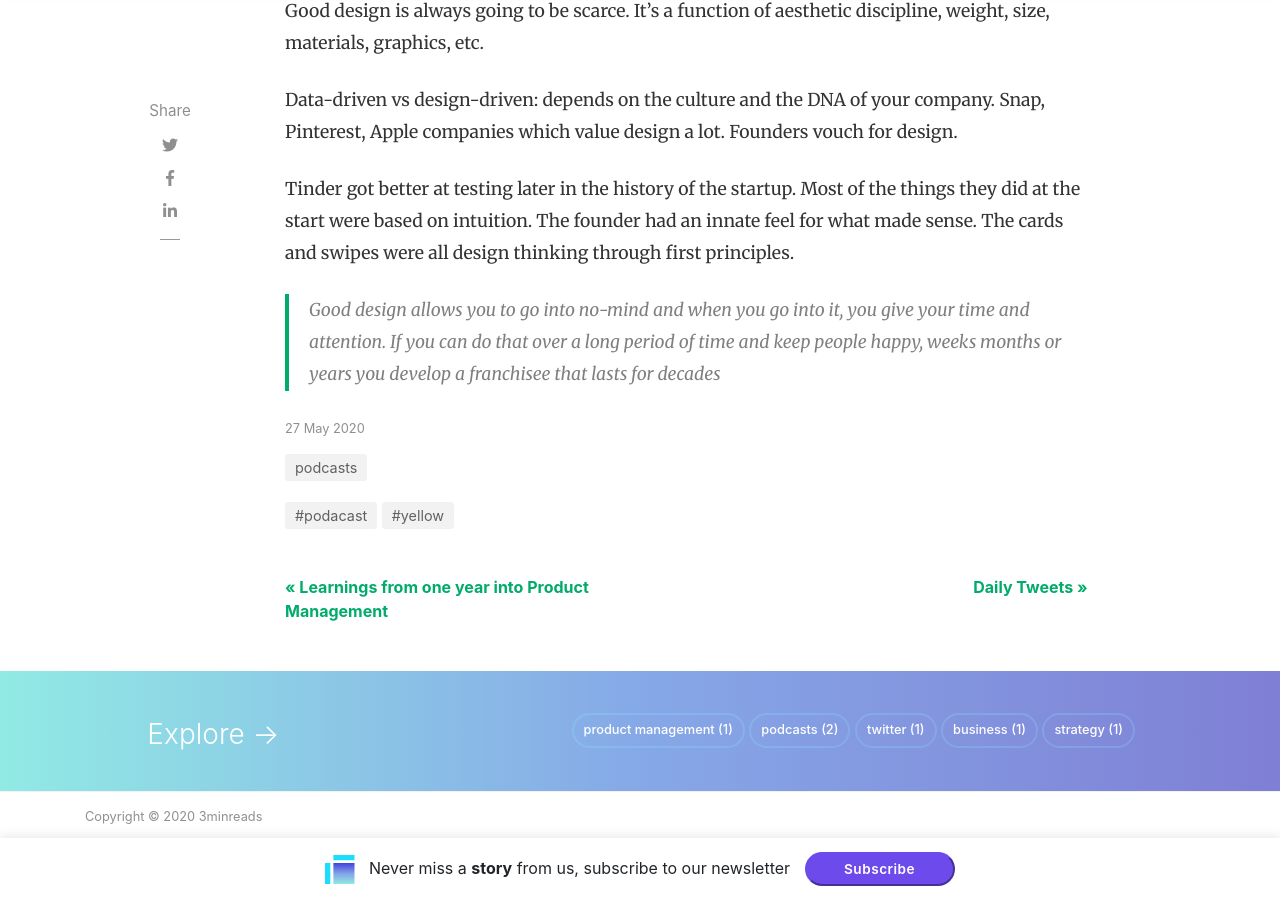
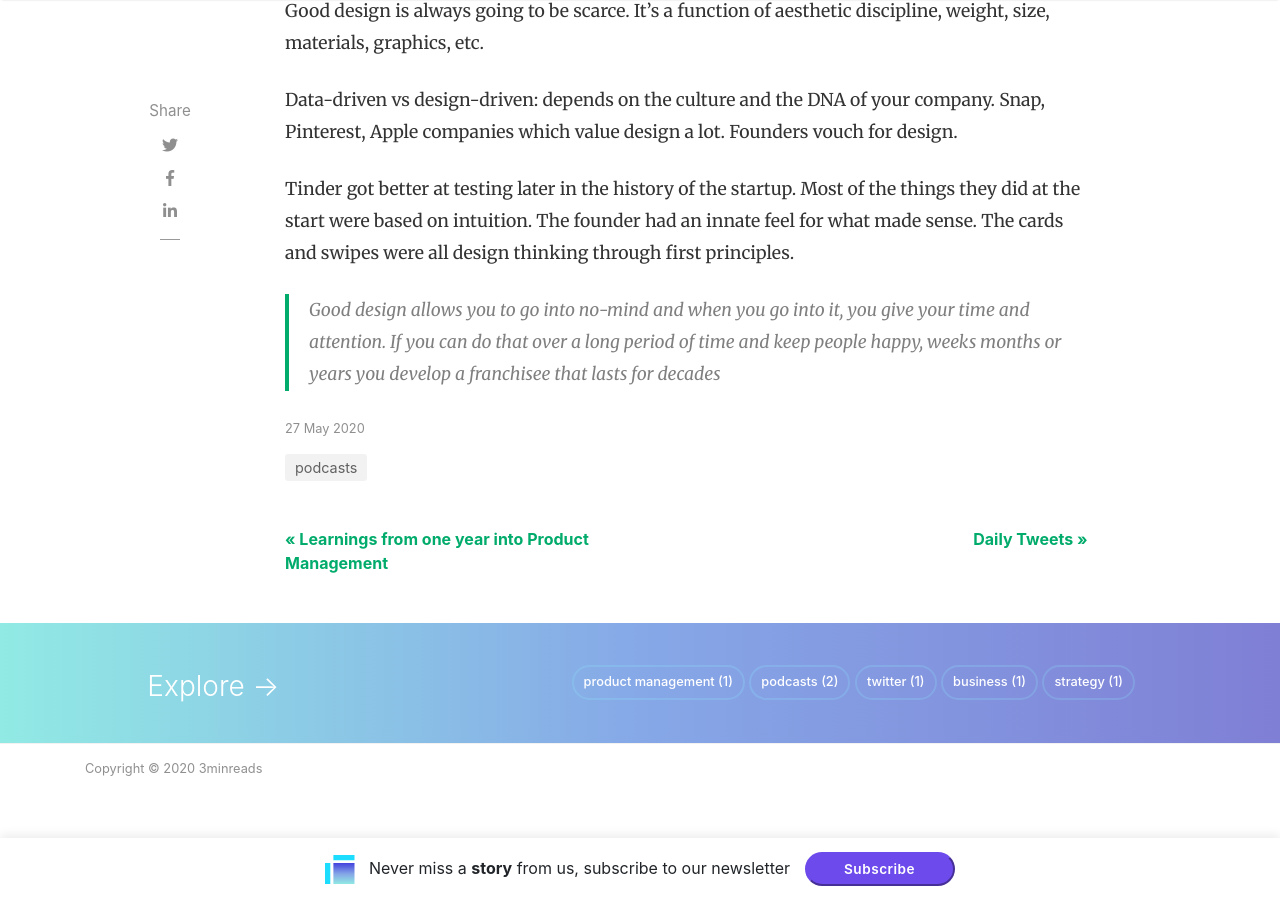
Before and after one commit to akothari21/akothari21.github.io, a Jekyll site: the page built from _posts/2020-05-27-Brian-Norgard-Podcast.md, in a window 1280 px wide and 900 px high, scrolled down 3844 px. Built offline with Jekyll 4.4.1, drawn with Linux system fonts in a browser that asks for light colours; nearby versions of some CDN libraries; comment, search, counter and statistics services are not loaded.

Commit message:
tags removed

```diff
--- a/_posts/2020-05-27-Brian-Norgard-Podcast.md
+++ b/_posts/2020-05-27-Brian-Norgard-Podcast.md
@@ -3,7 +3,6 @@ layout: post
 title:  "Brian Norgard(Tinder) on products, design, and future of audio."
 author: nishit
 categories: [ podcasts ]
-tags: [podacast, yellow]
 image: assets/images/cheatcodes.png
 description: "My review of Inception movie. Acting, plot and something else in this short description."
 featured: true
```
Also changed, not shown: 3 other files.
